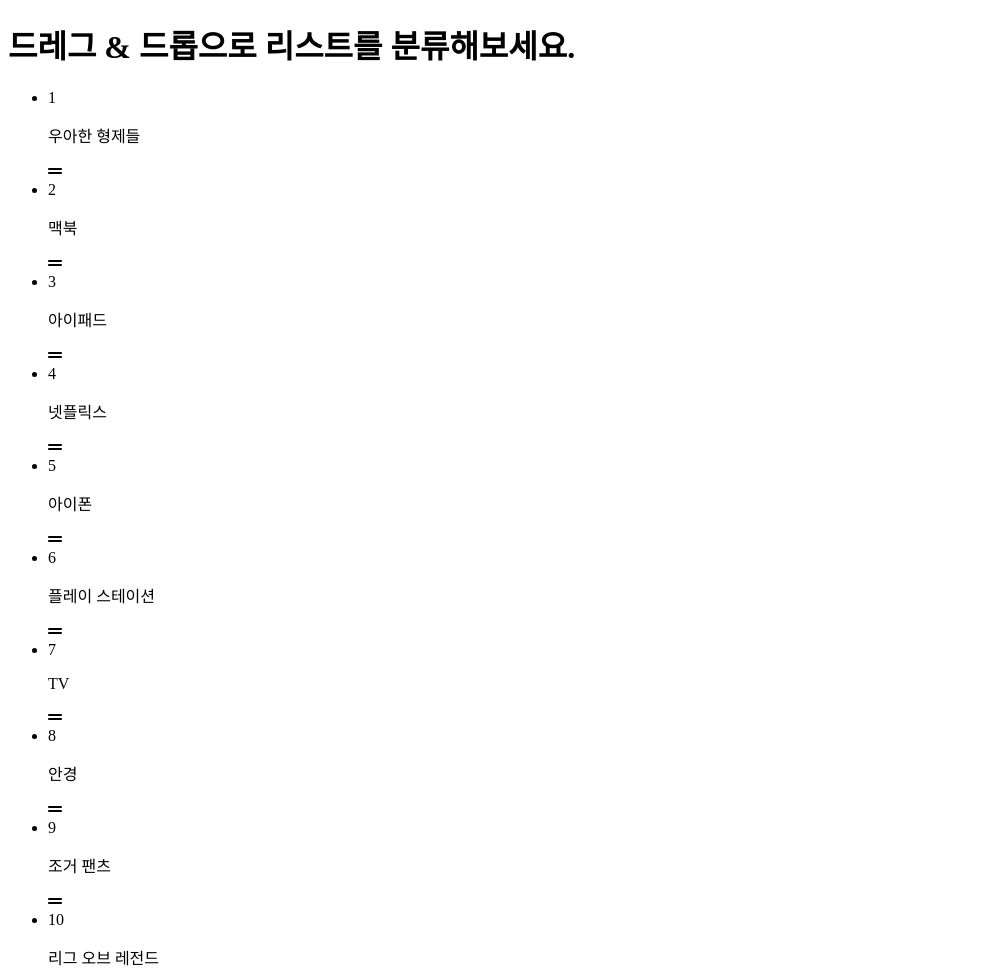
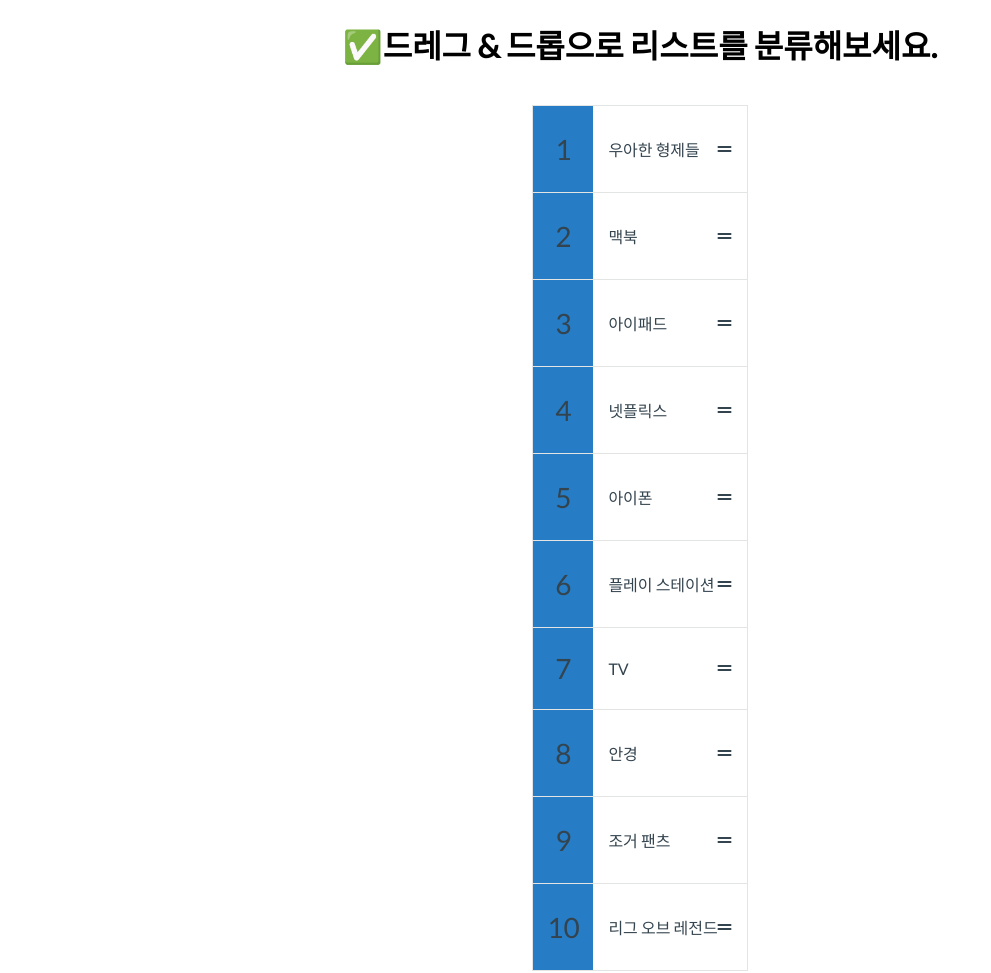
Before and after one commit to Hong-JunHyeok/Vanilla_Projects, a plain HTML site: page Sortable_List/index.html in a window 1280 px wide. Shown: the top 973 px of the page, without its empty margins (0-991 px from the left). Drawn offline with Linux system fonts and the light colour scheme.

Commit message:
UPDATE styling and md

```diff
--- a/Sortable_List/index.html
+++ b/Sortable_List/index.html
@@ -12,7 +12,7 @@
     <title>분류할 수 있는 목록</title>
   </head>
   <body>
-    <h1>드레그 & 드롭으로 리스트를 분류해보세요.</h1>
+    <h1>✅드레그 & 드롭으로 리스트를 분류해보세요.</h1>
     <ul class="draggable-list" id="draggable-list"></ul>
     <script src="./script.js"></script>
   </body>
--- a/Sortable_List/style.css
+++ b/Sortable_List/style.css
@@ -0,0 +1,66 @@
+@import url("https://fonts.googleapis.com/css?family=Lato&display=swap");
+
+:root {
+  --border-color: #e3e5e4;
+  --background-color: #c3c7ca;
+  --text-color: #34444f;
+}
+
+* {
+  box-sizing: border-box;
+}
+
+body {
+  background-color: #fff;
+  display: flex;
+  flex-direction: column;
+  align-items: center;
+  justify-content: flex-start;
+  height: 100vh;
+  margin: 0;
+  font-family: "Lato", sans-serif;
+}
+
+.draggable-list {
+  border: 1px solid var(--border-color);
+  color: var(--text-color);
+  padding: 0;
+  list-style-type: none;
+}
+
+.draggable-list li {
+  background-color: #fff;
+  display: flex;
+  flex: 1;
+}
+
+.draggable-list li:not(:last-of-type) {
+  border-bottom: 1px solid var(--border-color);
+}
+
+.draggable-list .number {
+  background-color: rgba(0, 103, 188, 0.85);
+  display: flex;
+  align-items: center;
+  justify-content: center;
+  font-size: 28px;
+  width: 60px;
+}
+
+.draggable-list li.over .draggable {
+  background-color: rgba(0, 103, 188, 0.85);
+  filter: brightness(70%);
+}
+
+.draggable-list .person-name {
+  margin: 0 20px 0 0;
+}
+
+.draggable {
+  cursor: pointer;
+  display: flex;
+  align-items: center;
+  justify-content: space-between;
+  padding: 15px;
+  flex: 1;
+}
```
Also changed, not shown: 3 other files.
